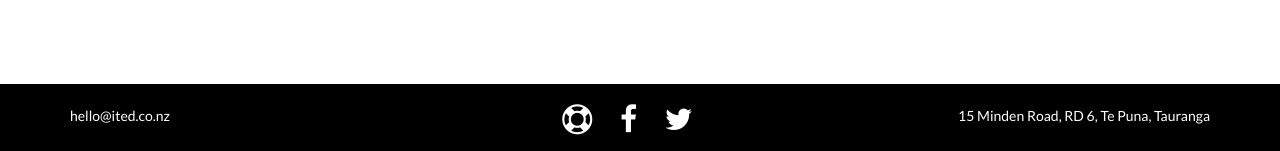
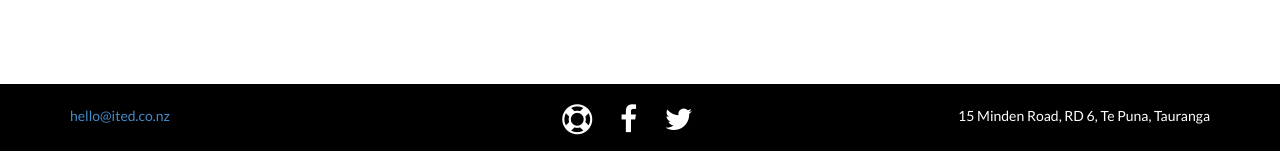
Before and after one commit to itedservices/itedservices.github.io, a Jekyll site: the page built from index.html, in a window 1280 px wide and 900 px high, scrolled down 1308 px. Shown: the part 746-897 px from the top of the window. Built offline with Jekyll 4.4.1, drawn with Linux system fonts in a browser that asks for light colours; nearby versions of some CDN libraries.

Commit message:
indentation fixed

```diff
--- a/_includes/footer.html
+++ b/_includes/footer.html
@@ -3,7 +3,7 @@
             <div class="row">
                 <div class="col-sm-4 col-md-4 col-lg-4 text-left">
                     <p>
-                        {{ site.email }}
+                        <a href="mailto:{{ site.email }}">{{ site.email }}</a>
                     </p>
                 </div>
                 <div class="col-sm-4 col-md-4 col-lg-4 text-center">
@@ -15,9 +15,7 @@
                 </div>
                 <div class="col-sm-4 col-md-4 col-lg-4 text-right">
                     <p>
-                        {% for line in site.address.first.lines %}
-                            {{ line }}
-                        {% endfor %}
+                        {% for line in site.address.first.lines %} {{ line }} {% endfor %}
                     </p>
                 </div>
             </div><!--/row -->
--- a/_layouts/default.html
+++ b/_layouts/default.html
@@ -3,7 +3,7 @@
     {% include head.html %}
     <body id="page-top" class="index">
         {% include nav.html %}
-        {{ content }}
+{{ content }}
         {% include footer.html %}
         {% include js.html %}
     </body>
```
Also changed, not shown: _includes/sections/banner.html (indentation only), _layouts/index.html (indentation only).
